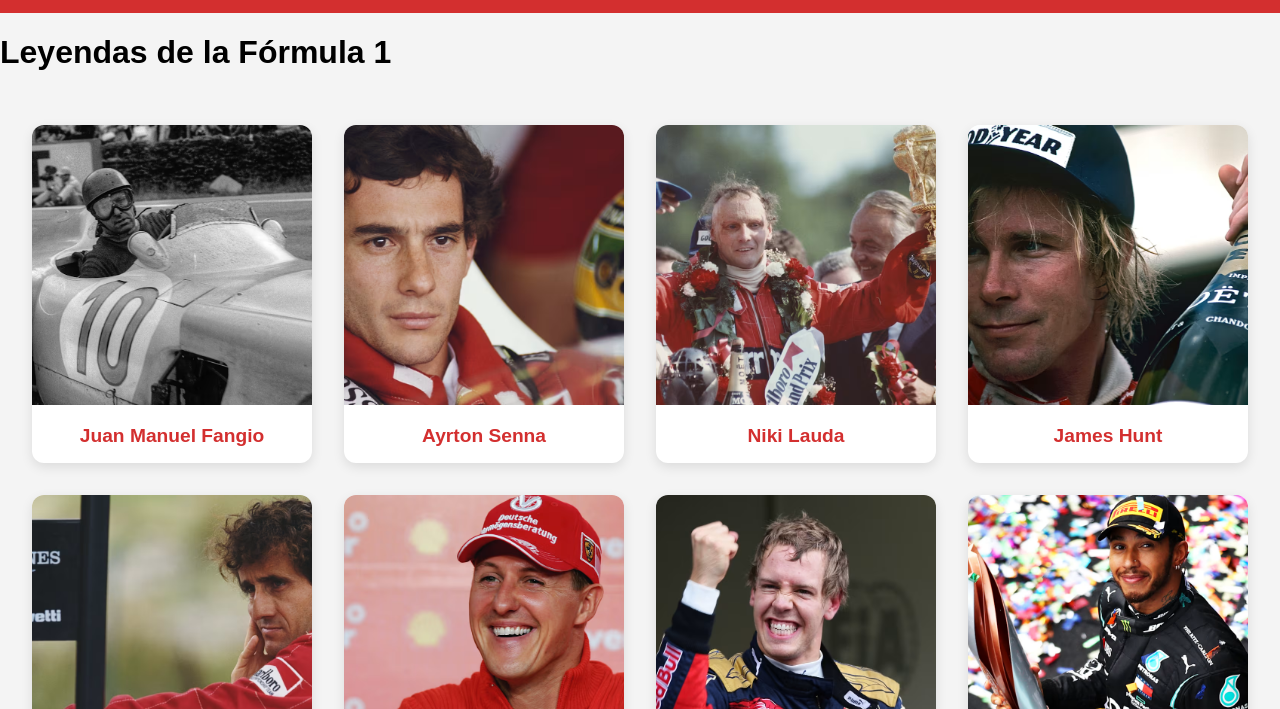
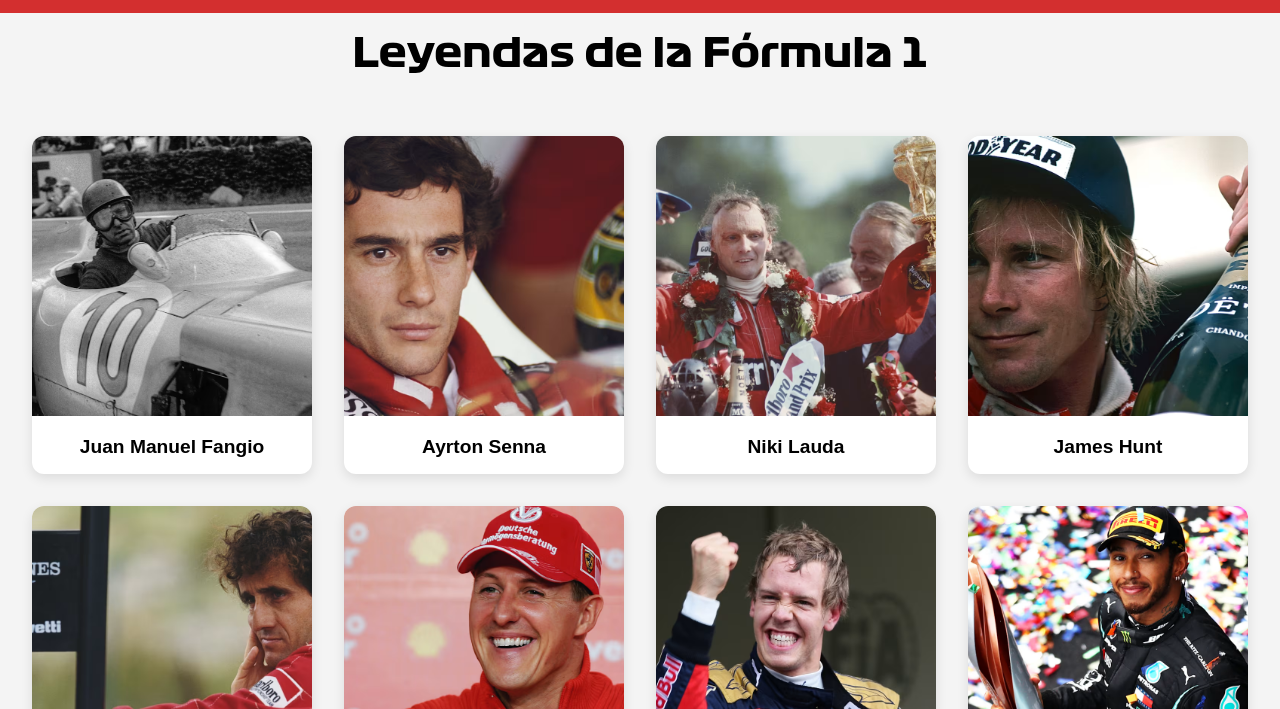
Before and after one commit to FallenDios/Trabajo-Final-Estatica-F1, a plain HTML site: page leyendas.html in a window 1280 px wide. Shown: the part 91-800 px from the top of the page. Drawn offline with Linux system fonts and the light colour scheme.

Commit message:
Mas fuentes en las otras partes del menu

```diff
--- a/Circuitos/circuitos.css
+++ b/Circuitos/circuitos.css
@@ -1,3 +1,34 @@
+
+@font-face {
+  font-family: 'Formula1-Regular';
+  src: url('/F1\ Font/Formula1-Regular.woff2') format('woff2'),
+       url('/F1\ Font/Formula1-Regular.woff') format('woff');
+  font-weight: normal;
+  font-style: normal;
+}
+
+@font-face {
+  font-family: 'Formula1-Bold';
+  src: url('/F1\ Font/Formula1-Bold.woff2') format('woff2'),
+       url('/F1\ Font/Formula1-Bold.woff') format('woff');
+  font-weight: bold;
+  font-style: normal;
+}
+
+@font-face {
+  font-family: 'Formula1-Wide';
+  src: url('/F1\ Font/Formula1-Wide.woff2') format('woff2'),
+       url('/F1\ Font/Formula1-Wide.woff') format('woff');
+  font-weight: normal;
+  font-style: normal;
+}
+h2 {
+  font-family: 'Formula1-Bold', sans-serif;
+  font-size: 2.5rem;
+  color: #000000;
+  text-align: center;
+  margin-top: 1rem;
+}
 /* Contenedor general de circuitos */
 .circuitos-container {
   display: grid;
@@ -36,7 +67,7 @@
 }
 
 .info-circuito h2 {
-  color: #d32f2f;
+  color: #000000;
   font-size: 1.2rem;
   margin-bottom: 0.3rem;
 }
--- a/Leyendas/style.css
+++ b/Leyendas/style.css
@@ -1,3 +1,37 @@
+@font-face {
+  font-family: 'Formula1-Regular';
+  src: url('/F1\ Font/Formula1-Regular.woff2') format('woff2'),
+       url('/F1\ Font/Formula1-Regular.woff') format('woff');
+  font-weight: normal;
+  font-style: normal;
+}
+
+@font-face {
+  font-family: 'Formula1-Bold';
+  src: url('/F1\ Font/Formula1-Bold.woff2') format('woff2'),
+       url('/F1\ Font/Formula1-Bold.woff') format('woff');
+  font-weight: bold;
+  font-style: normal;
+}
+
+@font-face {
+  font-family: 'Formula1-Wide';
+  src: url('/F1\ Font/Formula1-Wide.woff2') format('woff2'),
+       url('/F1\ Font/Formula1-Wide.woff') format('woff');
+  font-weight: normal;
+  font-style: normal;
+}
+
+h1 {
+  font-family: 'Formula1-Bold', sans-serif;
+  font-size: 2.5rem;
+  color: #000000;
+  text-align: center;
+  margin-top: 1rem;
+}
+
+
+
 .leyendas-container {
   display: flex;
   flex-wrap: wrap;
@@ -31,5 +65,5 @@
 .card-leyenda h2 {
   margin: 1rem 0;
   font-size: 1.2rem;
-  color: #d32f2f;
+  color: #000000;
 }
--- a/Quiz/style.css
+++ b/Quiz/style.css
@@ -1,3 +1,36 @@
+@font-face {
+  font-family: 'Formula1-Regular';
+  src: url('/F1\ Font/Formula1-Regular.woff2') format('woff2'),
+       url('/F1\ Font/Formula1-Regular.woff') format('woff');
+  font-weight: normal;
+  font-style: normal;
+}
+
+@font-face {
+  font-family: 'Formula1-Bold';
+  src: url('/F1\ Font/Formula1-Bold.woff2') format('woff2'),
+       url('/F1\ Font/Formula1-Bold.woff') format('woff');
+  font-weight: bold;
+  font-style: normal;
+}
+
+@font-face {
+  font-family: 'Formula1-Wide';
+  src: url('/F1\ Font/Formula1-Wide.woff2') format('woff2'),
+       url('/F1\ Font/Formula1-Wide.woff') format('woff');
+  font-weight: normal;
+  font-style: normal;
+}
+
+h1 {
+  font-family: 'Formula1-Bold', sans-serif;
+  font-size: 2.5rem;
+  color: #000000;
+  text-align: center;
+  margin-top: 1rem;
+}
+
+
 main {
   padding: 2rem;
   text-align: center;
```
